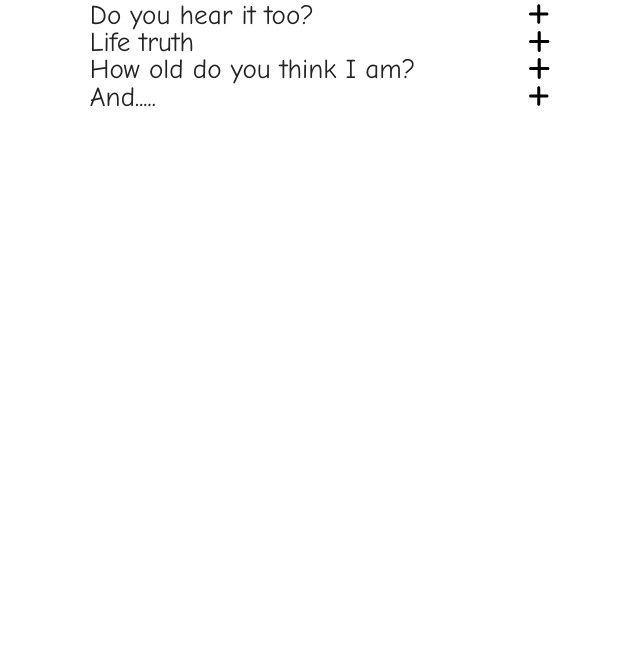
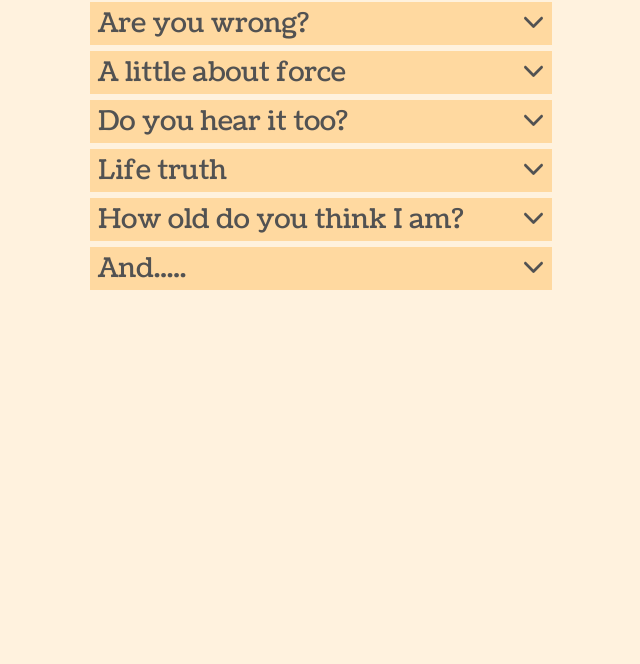
Before and after one commit to kushalvova/cssBayan, a plain HTML site: page cssBayan/index.html in a window 1280 px wide. Shown: the part 136-800 px from the top of the page, without its empty margins (319-959 px from the left). Drawn offline with Linux system fonts and the light colour scheme.

Commit message:
feat: change font and design (Sun, Mar 12, 2023 03:34:56 AM)

```diff
--- a/cssBayan/css/style.css
+++ b/cssBayan/css/style.css
@@ -1,58 +1,44 @@
-/* comic-neue-regular - latin */
+/* coustard-regular - latin */
 @font-face {
   font-display: swap; /* Check https://developer.mozilla.org/en-US/docs/Web/CSS/@font-face/font-display for other options. */
-    font-family: 'Comic Neue';
+  font-family: 'Coustard';
   font-style: normal;
   font-weight: 400;
-    src: url('../assets/fonts/comic-neue-v8-latin-regular.woff2') format('woff2'), /* Chrome 36+, Opera 23+, Firefox 39+ */
-         url('../assets/fonts/comic-neue-v8-latin-regular.woff') format('woff'); /* Chrome 5+, Firefox 3.6+, IE 9+, Safari 5.1+ */
+  src: url('../assets/fonts/coustard-v16-latin-regular.woff2') format('woff2'), /* Chrome 36+, Opera 23+, Firefox 39+ */
+       url('../assets/fonts/coustard-v16-latin-regular.woff') format('woff'); /* Chrome 5+, Firefox 3.6+, IE 9+, Safari 5.1+ */
 }
-/* comic-neue-italic - latin */
+/* coustard-900 - latin */
 @font-face {
   font-display: swap; /* Check https://developer.mozilla.org/en-US/docs/Web/CSS/@font-face/font-display for other options. */
-    font-family: 'Comic Neue';
-    font-style: italic;
-    font-weight: 400;
-    src: url('../assets/fonts/comic-neue-v8-latin-italic.woff2') format('woff2'), /* Chrome 36+, Opera 23+, Firefox 39+ */
-         url('../assets/fonts/comic-neue-v8-latin-italic.woff') format('woff'); /* Chrome 5+, Firefox 3.6+, IE 9+, Safari 5.1+ */
-  }
-/* comic-neue-700 - latin */
-@font-face {
-    font-display: swap; /* Check https://developer.mozilla.org/en-US/docs/Web/CSS/@font-face/font-display for other options. */
-    font-family: 'Comic Neue';
+  font-family: 'Coustard';
   font-style: normal;
-    font-weight: 700;
-    src: url('../assets/fonts/comic-neue-v8-latin-700.woff2') format('woff2'), /* Chrome 36+, Opera 23+, Firefox 39+ */
-         url('../assets/fonts/comic-neue-v8-latin-700.woff') format('woff'); /* Chrome 5+, Firefox 3.6+, IE 9+, Safari 5.1+ */
-  }
-/* comic-neue-700italic - latin */
-@font-face {
-    font-display: swap; /* Check https://developer.mozilla.org/en-US/docs/Web/CSS/@font-face/font-display for other options. */
-    font-family: 'Comic Neue';
-    font-style: italic;
-    font-weight: 700;
-    src: url('../assets/fonts/comic-neue-v8-latin-700italic.woff2') format('woff2'), /* Chrome 36+, Opera 23+, Firefox 39+ */
-         url('../assets/fonts/comic-neue-v8-latin-700italic.woff') format('woff'); /* Chrome 5+, Firefox 3.6+, IE 9+, Safari 5.1+ */
+  font-weight: 900;
+  src: url('../assets/fonts/coustard-v16-latin-900.woff2') format('woff2'), /* Chrome 36+, Opera 23+, Firefox 39+ */
+       url('../assets/fonts/coustard-v16-latin-900.woff') format('woff'); /* Chrome 5+, Firefox 3.6+, IE 9+, Safari 5.1+ */
 }
 
 html {
   box-sizing: border-box;
   font-size: calc(1vw + 0.9em);
+  color: rgb(82, 82, 82);
 }
 * {
   box-sizing: inherit;
+  -webkit-tap-highlight-color: rgba(0, 0, 0, 0);
 }
 body {
   display: flex;
   justify-content: center;
   align-items: center;
   height: 100%;
-  font-family: 'Comic Neue';
+  background-color:rgb(255, 242, 222);
+  font-family: 'Coustard';
 }
 h1 {
+  margin: 1rem auto;
   font-size: 1.5em;
-  font-weight: 700;
-  border-bottom: 0.1rem solid black;
+  font-weight: 900;
+  border-bottom: 0.1rem solid rgb(82, 82, 82);
 }
 a {
   text-decoration: none;
@@ -63,22 +49,27 @@
   margin: 1.5rem;
 }
 
-.accardeon__item {width: 100%;}
+.accardeon__item {
+  width: 100%;
+  margin-bottom: 0.2rem;
+}
 
 label {cursor: pointer;}
 
 #first, #second, #third, #fourth, #fifth, #sixth {display: none;}
 
 .accardeon__item__title {
-  width: 100%;
   display: inline-flex;
   justify-content: space-between;
+  width: 100%;
+  padding: 0.3rem;
+  background-color:rgb(255, 217, 160);
 }
 
 .icon {
-  height: 0.9rem;
-  width: 0.9rem;
-  background-image: url('../assets/img/plus-solid.svg');
+  height: 0.8rem;
+  width: 0.8rem;
+  background-image: url('../assets/img/chevron-down-solid.svg');
   background-size: contain;
   background-repeat: no-repeat;
   background-position: center;
@@ -97,9 +88,7 @@
 #fourth:checked ~ label > .icon,
 #fifth:checked ~ label > .icon,
 #sixth:checked ~ label > .icon {
-  height: 1rem;
-  width: 1rem;
-  background-image: url('../assets/img/xmark-solid.svg');
+  background-image: url('../assets/img/chevron-up-solid.svg');
   transition: .2s;
 }
 #first:checked ~ .accardeon__item__content,
```
Also changed, not shown: cssBayan/assets/fonts/comic-neue-v8-latin-700.woff (deleted), cssBayan/assets/fonts/comic-neue-v8-latin-700.woff2 (deleted), cssBayan/assets/fonts/comic-neue-v8-latin-700italic.woff (deleted), cssBayan/assets/fonts/comic-neue-v8-latin-700italic.woff2 (deleted), cssBayan/assets/fonts/comic-neue-v8-latin-italic.woff (deleted), cssBayan/assets/fonts/comic-neue-v8-latin-italic.woff2 (deleted), cssBayan/assets/fonts/comic-neue-v8-latin-regular.woff (deleted), cssBayan/assets/fonts/comic-neue-v8-latin-regular.woff2 (deleted), cssBayan/assets/fonts/coustard-v16-latin-900.woff (added), cssBayan/assets/fonts/coustard-v16-latin-900.woff2 (added), cssBayan/assets/fonts/coustard-v16-latin-regular.woff (added), cssBayan/assets/fonts/coustard-v16-latin-regular.woff2 (added), cssBayan/assets/img/chevron-down-solid.svg (added), cssBayan/assets/img/chevron-up-solid.svg (added), 2 more files. Lines whose indentation alone changed are shown as unchanged.
